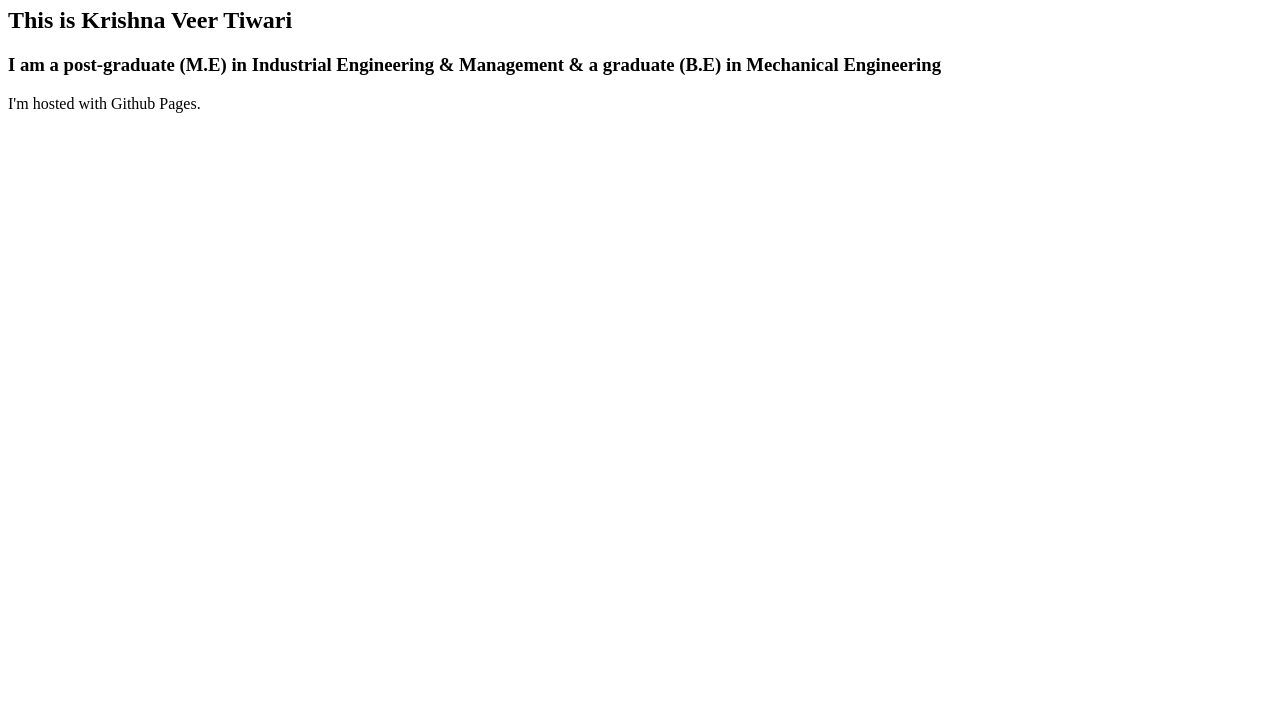
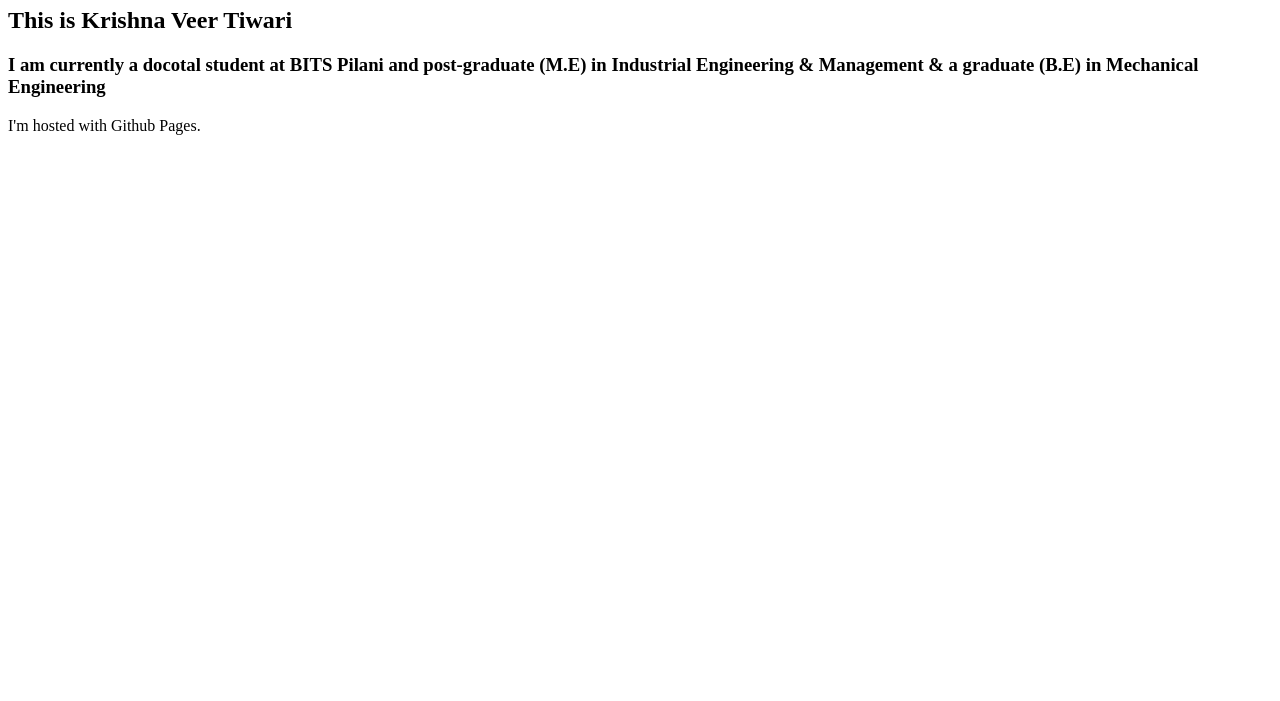
Before and after one commit to krishnavt95/krishnavt95.github.io, a plain HTML site: page index.html in a window 1280 px wide. Shown: the part 99-800 px from the top of the page. Drawn offline with Linux system fonts and the light colour scheme.

Commit message:
Update index.html

```diff
--- a/index.html
+++ b/index.html
@@ -4,7 +4,7 @@
 <body>
 <h1>Hello World</h1>
   <h2> This is Krishna Veer Tiwari </h2>
-  <h3> I am a post-graduate (M.E) in Industrial Engineering & Management & a graduate (B.E) in Mechanical Engineering </h3>
+  <h3> I am currently a docotal student at BITS Pilani and post-graduate (M.E) in Industrial Engineering & Management & a graduate (B.E) in Mechanical Engineering </h3>
 <p>I'm hosted with Github Pages.</p>
 </body>
 </html>
```
